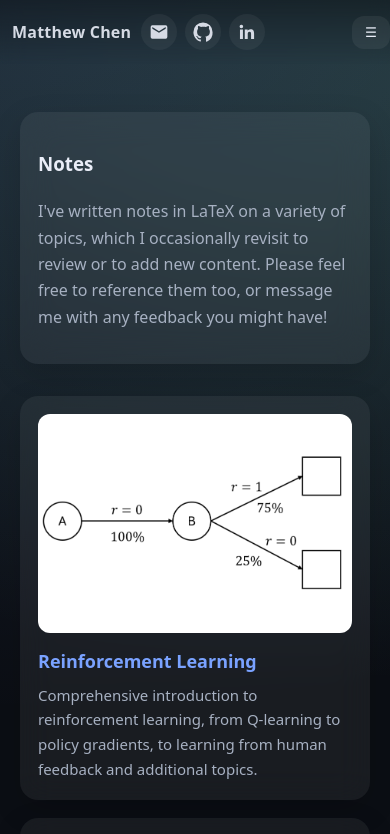
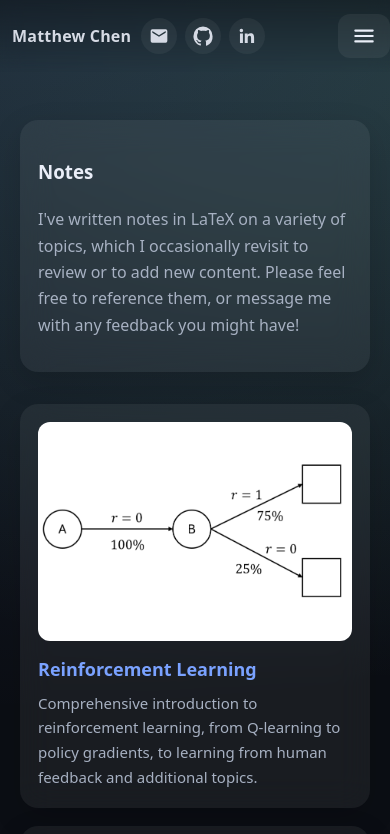
Before and after one commit to Matt2371/matt2371.github.io, a plain HTML site: page notes.html in a window 390 px wide. Shown: the top 834 px of the page. Drawn offline with Linux system fonts and the light colour scheme.

Commit message:
Fix mobile button
- Made mobile dropdown selector consistent across subpages

```diff
--- a/assets/data.js
+++ b/assets/data.js
@@ -51,12 +51,37 @@ export const PROJECTS = {
 
 // 📝 Notes entries — titles link to downloadable PDFs in /files
 export const NOTES = {
-  overview: `I've written notes in LaTeX on a variety of topics, which I occasionally revisit to review or to add new content. Please feel free to reference them too, or message me with any feedback you might have!`,
+  overview: `I've written notes in LaTeX on a variety of topics, which I occasionally revisit to review or to add new content. Please feel free to reference them, or message me with any feedback you might have!`,
   items: [
-    { title: "Reinforcement Learning", pdf: "/files/Reinforcement_Learning.pdf", image: "/assets/images/notes-1.png", summary: "Comprehensive introduction to reinforcement learning, from Q-learning to policy gradients, to learning from human feedback and additional topics." },
-    { title: "Machine Learning", pdf: "/files/Machine_Learning_Notes.pdf", image: "/assets/images/notes-2.png", summary: "Overview of supervised and unsupervised ML methods, plus an introduction to deep learning and sequence modeling with Transformers." },
-    { title: "Linear Regression", pdf: "/files/Linear_Regression.pdf", image: "/assets/images/notes-3.png", summary: "Review of statistical modeling using linear models." },
-    { title: "Inferential Statistics", pdf: "/files/Inferential_Statistics.pdf", image: "/assets/images/notes-4.png", summary: "Introduction to mathematical statistics including estimation methods, hypothesis testing, and related topics." },
-    { title: "Linear Algebra Review", pdf: "/files/Linear_Algebra_Review.pdf", image: "/assets/images/notes-5.png", summary: "Brief review of eigenvalue decomposition, quadratic forms, projections, and other core linear algebra topics." }
+    {
+      title: "Reinforcement Learning",
+      pdf: "/files/Reinforcement_Learning.pdf",
+      image: "/assets/images/notes-1.png",
+      summary: "Comprehensive introduction to reinforcement learning, from Q-learning to policy gradients, to learning from human feedback and additional topics."
+    },
+    {
+      title: "Machine Learning",
+      pdf: "/files/Machine_Learning_Notes.pdf",
+      image: "/assets/images/notes-2.png",
+      summary: "Overview of supervised and unsupervised ML methods, plus an introduction to deep learning and sequence modeling with Transformers."
+    },
+    {
+      title: "Linear Regression",
+      pdf: "/files/Linear_Regression.pdf",
+      image: "/assets/images/notes-3.png",
+      summary: "Review of statistical modeling using linear models."
+    },
+    {
+      title: "Inferential Statistics",
+      pdf: "/files/Inferential_Statistics.pdf",
+      image: "/assets/images/notes-4.png",
+      summary: "Introduction to mathematical statistics including estimation methods, hypothesis testing, and related topics."
+    },
+    {
+      title: "Linear Algebra Review",
+      pdf: "/files/Linear_Algebra_Review.pdf",
+      image: "/assets/images/notes-5.png",
+      summary: "Brief review of eigenvalue decomposition, quadratic forms, projections, and other core linear algebra topics."
+    }
   ]
 };
--- a/notes.html
+++ b/notes.html
@@ -24,7 +24,14 @@
         </nav>
 
         <!-- Mobile toggle button -->
-        <button class="nav-toggle" aria-label="Menu" aria-expanded="false" aria-controls="mobileMenu">☰</button>
+        <!-- <button class="nav-toggle" aria-label="Menu" aria-expanded="false" aria-controls="mobileMenu">☰</button> -->
+        <button class="nav-toggle" type="button" aria-label="Menu" aria-expanded="false" aria-controls="mobileMenu">
+        <svg width="26" height="26" viewBox="0 0 24 24" aria-hidden="true" fill="currentColor">
+            <rect x="3" y="6"  width="18" height="2" rx="1" />
+            <rect x="3" y="11" width="18" height="2" rx="1" />
+            <rect x="3" y="16" width="18" height="2" rx="1" />
+        </svg>
+        </button>
 
         <!-- Mobile dropdown -->
         <div id="mobileMenu" class="mobile-menu">
```
Also changed, not shown: projects.html (+8 -1 lines), research.html (+8 -1 lines), 1 other file.
